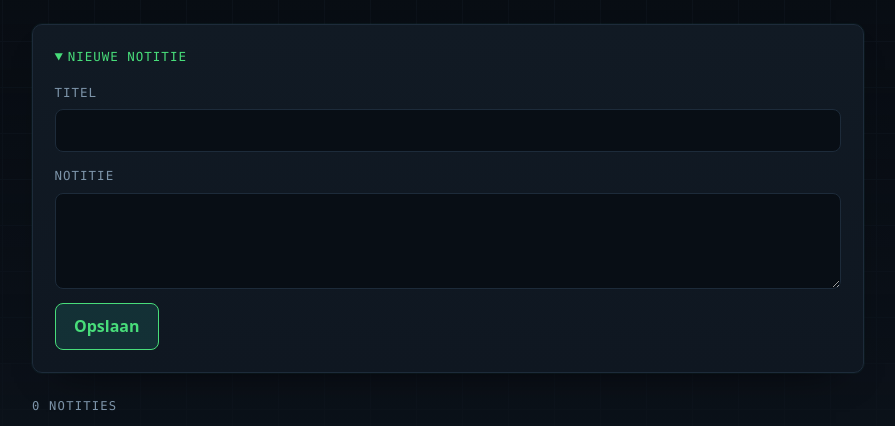
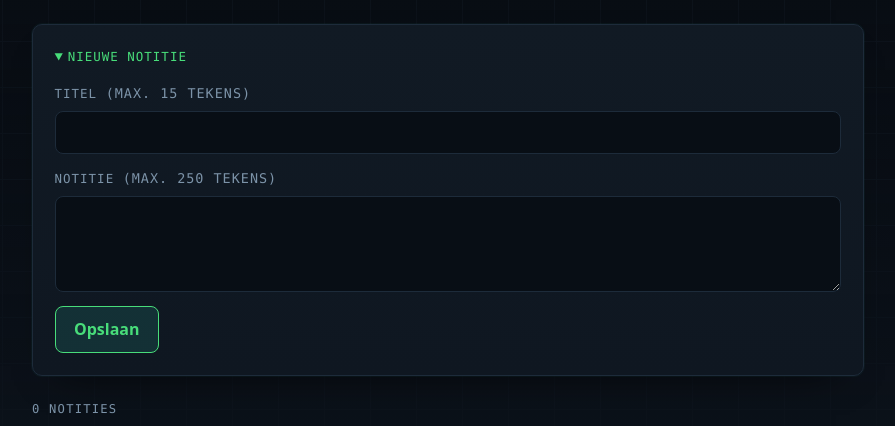
Before and after one commit to Youssefontys/secure-application, a Flask app: template app/web/templates/notes.html in a window 1280 px wide. Shown: the part 109-535 px from the top of the page, without its empty margins (192-1087 px from the left). Run offline with Flask 3, Linux system fonts and the light colour scheme; the template is opened without the code that fills it, so the values that code supplies are empty; some libraries are stand-ins or nearby versions.

Commit message:
Limit a note to a title of 15 and a body of 250 characters
read_note_form refuses longer input with a 400 and a message, for both
creating and editing. The forms get the same numbers as maxlength, from
one constant, and now share one fields template.

Co-Authored-By: Claude Opus 5.5 <noreply@anthropic.com>

```diff
--- a/app/app.py
+++ b/app/app.py
@@ -22,6 +22,11 @@ app.secret_key = os.environ["FLASK_SECRET_KEY"]
 DATABASE_URL = os.environ["DATABASE_URL"]
 # De app is Nederlandstalig; tijden worden in Nederlandse tijd getoond.
 TIMEZONE = "Europe/Amsterdam"
+# Maximale lengte van een notitie, in tekens (MIT-04). Ook beschikbaar in de
+# templates, voor maxlength.
+TITLE_MAX = 15
+BODY_MAX = 250
+app.jinja_env.globals.update(TITLE_MAX=TITLE_MAX, BODY_MAX=BODY_MAX)
 
 
 def query(sql, params=(), one=False):
@@ -185,7 +190,7 @@ def notes():
     if request.method == "POST":
         title, body, error = read_note_form()
         if error:
-            return render_template("notes.html", notes=fetch_notes(), error=error, form_title=title, form_body=body), 400
+            return render_template("notes.html", notes=fetch_notes(), error=error, title=title, body=body), 400
         query("INSERT INTO notes (user_id, title, body) VALUES (%s, %s, %s)", (g.user.id, title, body))
         return redirect(url_for("notes"))
 
@@ -193,10 +198,16 @@ def notes():
 
 
 def read_note_form():
-    """Titel en inhoud uit het formulier, plus een foutmelding als er een leeg is."""
+    """Titel en inhoud uit het formulier, plus een foutmelding als er een leeg of te lang is."""
     title = request.form.get("title", "").strip()
     body = request.form.get("body", "").strip()
-    error = None if title and body else "Vul een titel en een notitie in."
+    error = None
+    if not title or not body:
+        error = "Vul een titel en een notitie in."
+    elif len(title) > TITLE_MAX:
+        error = f"De titel mag maximaal {TITLE_MAX} tekens zijn."
+    elif len(body) > BODY_MAX:
+        error = f"De notitie mag maximaal {BODY_MAX} tekens zijn."
     return title, body, error
 
 
--- /dev/null
+++ b/app/web/templates/_note_fields.html
@@ -0,0 +1,8 @@
+{# Titel en inhoud, gedeeld door aanmaken en aanpassen. maxlength is gemak in de
+   browser; de echte controle zit in read_note_form (MIT-04). #}
+<label>Titel <small>(max. {{ TITLE_MAX }} tekens)</small>
+  <input name="title" required maxlength="{{ TITLE_MAX }}" value="{{ title or '' }}">
+</label>
+<label>Notitie <small>(max. {{ BODY_MAX }} tekens)</small>
+  <textarea name="body" required maxlength="{{ BODY_MAX }}">{{ body or '' }}</textarea>
+</label>
--- a/app/web/templates/notes.html
+++ b/app/web/templates/notes.html
@@ -13,12 +13,7 @@
   <details class="card composer"{% if not notes or error %} open{% endif %}>
     <summary>Nieuwe notitie</summary>
     <form method="post">
-      <label>Titel
-        <input name="title" required value="{{ form_title or '' }}">
-      </label>
-      <label>Notitie
-        <textarea name="body" required>{{ form_body or '' }}</textarea>
-      </label>
+      {% include "_note_fields.html" %}
       <button type="submit">Opslaan</button>
     </form>
   </details>
```
Also changed, not shown: app/web/templates/edit_note.html (+1 -6 lines).
